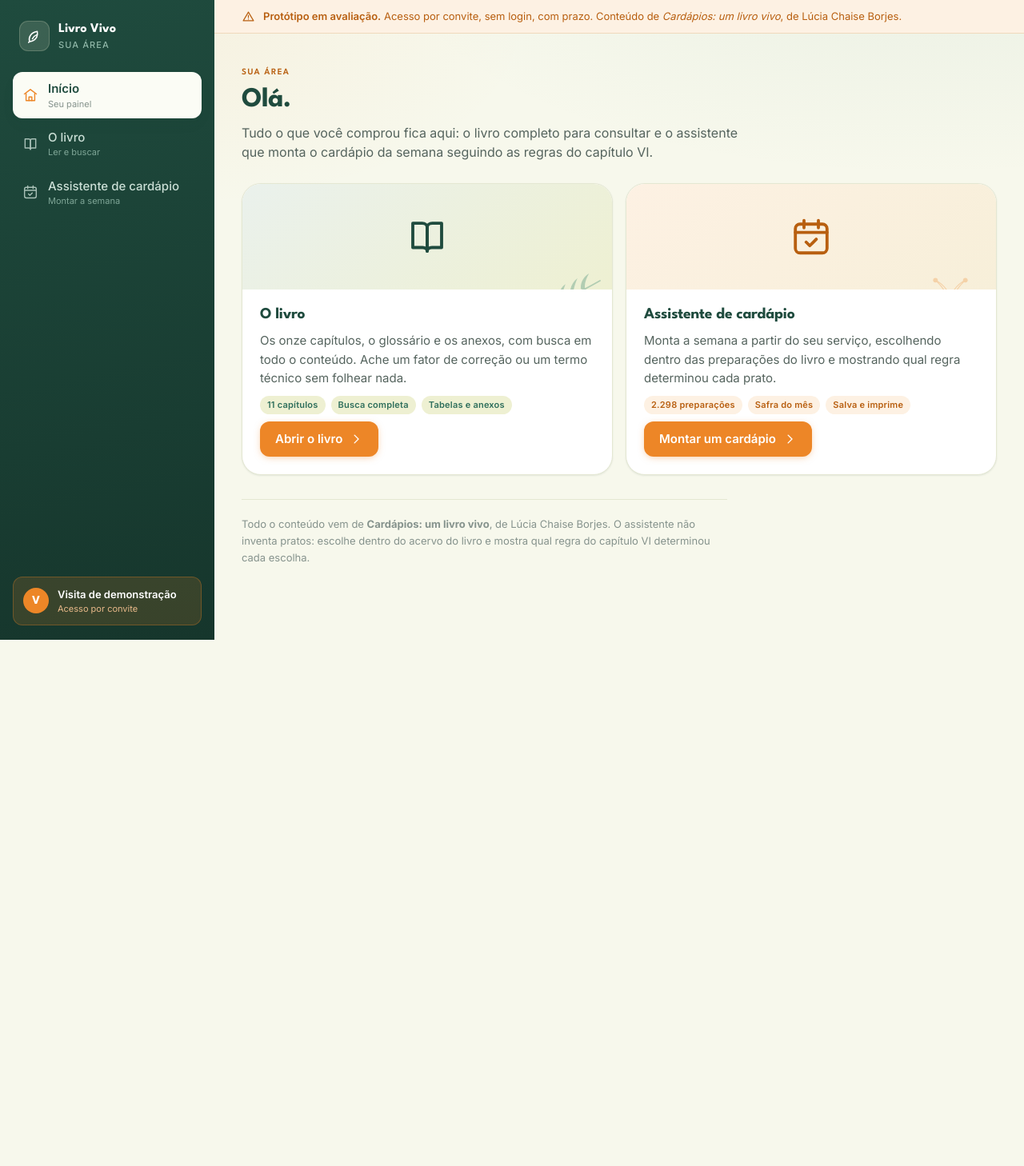
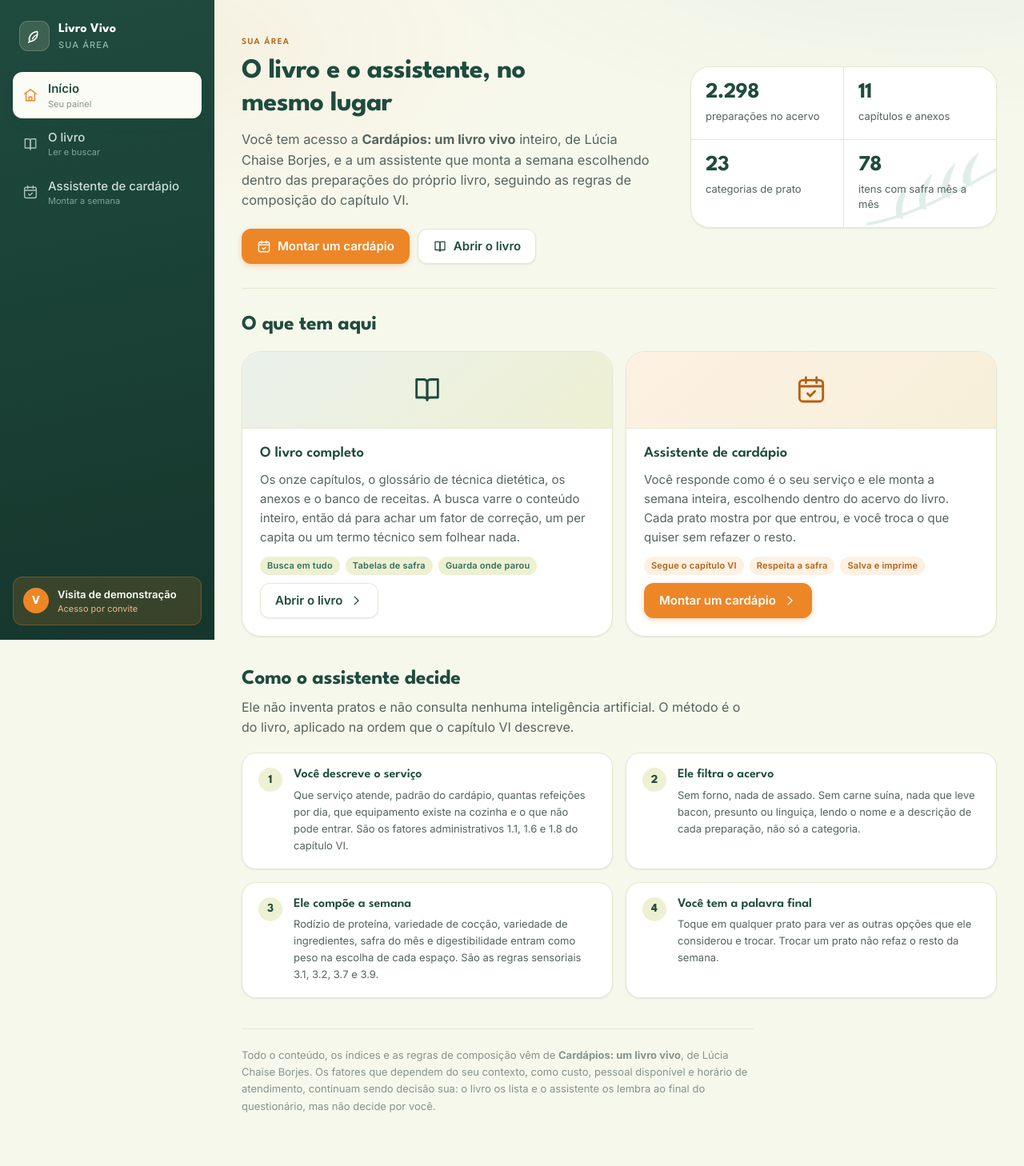
Before and after one commit to edunicoleti/cardapiosumlivrovivo, a PHP site: page /public/app/index.php in a window 1280 px wide. Shown: the whole page at 80% size. Before the commit the page ends 800 px from the top, so only its background shows below. Run offline with PHP 8.4, Linux system fonts and the light colour scheme; the visitor is signed in with stand-in values (Sample User, id 1).

Commit message:
Plataforma: abertura nova, sumario sem enfeite, e o assistente alinhado ao livro
Convite sem prazo e sem faixa de aviso, conforme combinado: a virada para venda
vai ser feita quando o formato estiver decidido.

Corrige o modal perdido no leitor. A causa nao era rolagem: .modal define
display:flex, e isso anula o display:none que o navegador aplica a <dialog>
fechado, entao os dois dialogos ficavam desenhados na pagina o tempo todo, como
paineis soltos. Agora dialog:not([open]) esconde de verdade. De quebra, abrir um
dialogo fecha qualquer outro, a rolagem trava enquanto um esta aberto, e a folha
de sumario se fecha sozinha quando a janela vira desktop.

Sumario: sai a barra laranja do item atual, entra preenchimento verde com texto
branco, o mesmo contraste do trilho ao contrario. Os itens de segundo nivel
ganham fio de agrupamento, que diz a que capitulo pertencem em vez de so recuar.

Inicio deixa de ser duas caixas soltas e passa a apresentar a plataforma: o que
ela entrega, os numeros do acervo e os quatro passos de como o assistente decide.

Assistente, depois de reler o capitulo VI:

- a ordem das linhas passa a ser a da composicao (VI, B): entrada, prato
  principal, acompanhamento, prato base, complemento, sobremesa. As saladas
  vinham depois do arroz e do feijao, o inverso do que o livro manda.
- sopa, molho e prato tipico entram como escolha de composicao. Eram 444
  preparacoes, 19% do acervo, que nenhum cardapio conseguia alcancar.
- fator 3.9 (digestibilidade) vira opcao, usando as listas de 3.9.1 e 3.9.2. O
  livro fala em oferta CONCENTRADA, entao pesa na nota a partir do terceiro
  prato pesado do dia, em vez de excluir.
- regra do metodo basico: segunda-feira puxa preparacao mais simples, porque
  muitas UANs nao funcionam no domingo.
- 22 linhas de cabecalho de tabela vinham como preparacao ("MACARRAO (MASSAS
  ALIMENTICIAS)", "REGIAO SUL"). Duas delas ja podiam ser servidas como
  acompanhamento. Agora sao filtradas.
- a tela abre pelo questionario, sempre, com atalho de um toque para quem ja
  respondeu.
- painel novo lista os seis fatores que o livro manda considerar e que a
  ferramenta nao decide: 1.2, 1.4, 1.5, 1.7, 1.9 e 2.2.

Nao perguntei regiao (fator 4.2): as 343 preparacoes tipicas estao numa lista
alfabetica unica, com os marcadores de regiao todos no fim do arquivo, entao
nao da para dizer a que regiao cada prato pertence.

Co-Authored-By: Claude Opus 5 <noreply@anthropic.com>

```diff
--- a/public/app/assets/plataforma.css
+++ b/public/app/assets/plataforma.css
@@ -482,8 +482,17 @@ dialog {
 }
 dialog::backdrop { background: rgba(22, 54, 44, .5); backdrop-filter: blur(3px); }
 
-/* modal centrado — o padrão no desktop */
+/* O navegador esconde <dialog> fechado com display:none, e qualquer display na
+   classe anula isso. Sem esta linha o diálogo fechado continua desenhado na
+   página, como um painel solto: era o modal perdido no meio do leitor. */
+dialog:not([open]) { display: none; }
+
+/* modal centrado — o padrão no desktop.
+   position:fixed + inset:0 + margin:auto ancora na janela: sem isso, numa
+   página muito alta o diálogo aparecia deslocado, longe de onde a pessoa está. */
 .modal {
+  position: fixed;
+  inset: 0;
   margin: auto;
   width: min(560px, calc(100% - 32px));
   max-height: min(86dvh, 760px);
@@ -518,7 +527,8 @@ dialog::backdrop { background: rgba(22, 54, 44, .5); backdrop-filter: blur(3px);
 /* no celular o mesmo diálogo vira folha que sobe de baixo */
 @media (max-width: 720px) {
   .modal {
-    margin: auto auto 0;
+    inset: auto 0 0 0;
+    margin: 0;
     width: 100%;
     max-width: none;
     max-height: 92dvh;
--- a/public/app/assets/plataforma.js
+++ b/public/app/assets/plataforma.js
@@ -57,7 +57,33 @@ export function prepararDialogo(dialogo) {
   for (const botao of $$('[data-fechar]', dialogo)) {
     botao.addEventListener('click', () => dialogo.close())
   }
+  dialogo.addEventListener('close', destravarSeVazio)
   return dialogo
+}
+
+/* O navegador nao impede a pagina de rolar atras de um <dialog> aberto em todo
+   caso, e num leitor de 27.000px isso deixava a folha perdida no meio da tela. */
+function destravarSeVazio() {
+  if (!document.querySelector('dialog[open]')) {
+    document.documentElement.style.overflow = ''
+  }
+}
+
+/**
+ * Abre um dialogo fechando qualquer outro antes.
+ * Dois <dialog> abertos ao mesmo tempo empilham no top layer e viram aquela
+ * sobreposicao sem saida: era o que acontecia ao chamar o tamanho do texto com
+ * o sumario ainda aberto.
+ */
+export function abrirDialogo(dialogo, aoAbrir) {
+  if (!dialogo) return
+  for (const outro of $$('dialog[open]')) {
+    if (outro !== dialogo) outro.close()
+  }
+  prepararDialogo(dialogo)
+  document.documentElement.style.overflow = 'hidden'
+  dialogo.showModal()
+  if (typeof aoAbrir === 'function') aoAbrir()
 }
 
 /** Copia texto e avisa, com desvio para navegadores sem clipboard assíncrono. */
--- a/public/app/assets/telas.css
+++ b/public/app/assets/telas.css
@@ -124,16 +124,76 @@
 
 /* ==========================================================================
    Painel inicial
+   A tela existe para apresentar a plataforma a quem acabou de comprar: o que
+   ela entrega, como o assistente decide, e por onde comecar.
    ========================================================================== */
 
-.saudacao { margin-bottom: 26px; }
-.saudacao h1 { margin: 6px 0 8px; }
+.abertura {
+  display: grid;
+  grid-template-columns: 1fr;
+  gap: 22px;
+  padding: 4px 0 30px;
+  border-bottom: 1px solid var(--linha);
+  margin-bottom: 30px;
+}
+@media (min-width: 900px) {
+  .abertura { grid-template-columns: minmax(0, 1.35fr) minmax(0, 1fr); gap: 44px; align-items: center; }
+}
+.abertura h1 { margin: 8px 0 12px; max-width: 18ch; }
+.abertura .linha-apoio { font-size: 1.02rem; }
+.abertura-botoes { display: flex; gap: 10px; flex-wrap: wrap; margin-top: 22px; }
+@media (max-width: 480px) { .abertura-botoes .bt { flex: 1 1 100%; } }
 
-.portais {
+.abertura-numeros {
+  position: relative;
+  overflow: hidden;
   display: grid;
-  gap: 16px;
-  grid-template-columns: 1fr;
+  grid-template-columns: 1fr 1fr;
+  gap: 1px;
+  background: var(--linha);
+  border: 1px solid var(--linha);
+  border-radius: var(--r-xl);
+  box-shadow: var(--sombra-1);
 }
+.abertura-numeros .numero {
+  background: var(--branco);
+  padding: 18px 18px 20px;
+  position: relative;
+  z-index: 1;
+}
+.abertura-numeros .n {
+  display: block;
+  font-family: var(--display);
+  font-size: 1.7rem;
+  font-weight: 700;
+  line-height: 1;
+  color: var(--verde-prof);
+  letter-spacing: -.02em;
+  font-variant-numeric: tabular-nums;
+}
+.abertura-numeros .q {
+  display: block;
+  font-size: var(--t-sm);
+  color: var(--tinta-sv);
+  margin-top: 7px;
+  line-height: 1.4;
+}
+.ornamento-abertura {
+  position: absolute;
+  inset: auto -18px -14px auto;
+  width: 190px;
+  color: var(--verde);
+  opacity: .16;
+  z-index: 2;
+  pointer-events: none;
+}
+
+.secao { margin-bottom: 38px; }
+.secao > h2 { margin-bottom: 8px; }
+.secao > .linha-apoio { margin-bottom: 20px; }
+.secao > h2 + .portais { margin-top: 18px; }
+
+.portais { display: grid; gap: 16px; grid-template-columns: 1fr; }
 @media (min-width: 760px) { .portais { grid-template-columns: 1fr 1fr; } }
 
 .portal {
@@ -155,33 +215,53 @@
   color: inherit;
 }
 .portal .capa {
-  height: 132px;
+  height: 96px;
   display: grid;
   place-items: center;
-  position: relative;
-  overflow: hidden;
   background: linear-gradient(140deg, #EAF1EC 0%, var(--creme) 100%);
+  border-bottom: 1px solid var(--linha);
 }
 .portal.laranja .capa { background: linear-gradient(140deg, #FDF1E3 0%, #F7EFD9 100%); }
-.portal .capa > svg { width: 54px; height: 54px; color: var(--verde-prof); position: relative; }
-.portal.laranja .capa > svg { color: var(--laranja-esc); }
-.portal .capa .ornamento {
-  position: absolute; inset: auto -28px -34px auto; width: 170px; opacity: .35;
-  color: var(--verde); pointer-events: none;
-}
-.portal.laranja .capa .ornamento { color: var(--laranja); opacity: .28; }
-.portal .miolo { padding: 20px 22px 22px; display: flex; flex-direction: column; gap: 9px; flex: 1; }
-.portal h2 { font-size: 1.22rem; }
-.portal p { font-size: var(--t-md); color: var(--tinta-sv); line-height: 1.55; }
+.portal .capa svg { width: 40px; height: 40px; color: var(--verde-prof); }
+.portal.laranja .capa svg { color: var(--laranja-esc); }
+.portal .miolo { padding: 20px 22px 22px; display: flex; flex-direction: column; gap: 10px; flex: 1; }
+.portal h3 { font-size: 1.16rem; color: var(--verde-prof); }
+.portal p { font-size: var(--t-md); color: var(--tinta-sv); line-height: 1.6; }
 .portal .fichas { display: flex; gap: 7px; flex-wrap: wrap; margin-top: 2px; }
 .portal .bt { margin-top: auto; align-self: flex-start; }
+
+/* Os quatro passos sao uma sequencia de verdade: a ordem e o metodo do livro,
+   por isso numerar aqui diz alguma coisa. */
+.passos-metodo { list-style: none; display: grid; gap: 2px; margin: 0; padding: 0; }
+@media (min-width: 900px) { .passos-metodo { grid-template-columns: 1fr 1fr; gap: 16px; } }
+.passos-metodo li {
+  display: flex;
+  gap: 14px;
+  padding: 18px 20px;
+  background: var(--branco);
+  border: 1px solid var(--linha);
+  border-radius: var(--r-lg);
+  box-shadow: var(--sombra-1);
+}
+.passos-metodo .marca {
+  width: 30px; height: 30px; flex: none;
+  display: grid; place-items: center;
+  border-radius: 50%;
+  background: var(--creme);
+  color: var(--verde-prof);
+  font-family: var(--display);
+  font-weight: 700;
+  font-size: var(--t-md);
+}
+.passos-metodo h3 { font-size: var(--t-base); color: var(--verde-prof); margin-bottom: 5px; }
+.passos-metodo p { font-size: var(--t-sm); color: var(--tinta-sv); line-height: 1.6; }
 
 .retomar {
   display: flex;
   align-items: center;
   gap: 14px;
   padding: 15px 18px;
-  margin-bottom: 18px;
+  margin-bottom: 30px;
   border-radius: var(--r-lg);
   background: var(--branco);
   border: 1px solid var(--linha);
@@ -204,13 +284,13 @@
 .retomar > svg { width: 20px; height: 20px; color: var(--tinta-fr); flex: none; }
 
 .rodape-autora {
-  margin-top: 30px;
-  padding-top: 20px;
+  margin-top: 8px;
+  padding-top: 22px;
   border-top: 1px solid var(--linha);
   font-size: var(--t-sm);
   color: var(--tinta-fr);
-  line-height: 1.6;
-  max-width: 74ch;
+  line-height: 1.65;
+  max-width: 78ch;
 }
 
 /* ==========================================================================
@@ -304,27 +384,7 @@ main.legado .cartao a.acao:hover { background: var(--laranja-esc); color: #fff;
 .casca.limpa main.nu { padding: 0; }
 .casca.limpa .palco { background: none; }
 
-/* ==========================================================================
-   Faixa de demonstração
-   Aparece só na visita por convite. Precisa ser inconfundível sem virar
-   alarme: quem abre tem de entender na hora que é protótipo, não produto.
-   ========================================================================== */
-.faixa-demo {
-  display: flex;
-  align-items: flex-start;
-  gap: 10px;
-  padding: 11px 16px calc(11px + var(--seguro-b, 0px));
-  background: var(--laranja-cl);
-  border-bottom: 1px solid #F0D9BC;
-  color: var(--laranja-esc);
-  font-size: var(--t-sm);
-  line-height: 1.45;
-}
-.faixa-demo svg { width: 17px; height: 17px; flex: none; margin-top: 1px; }
-.faixa-demo b { font-weight: 600; }
-.faixa-demo i { font-style: italic; }
-@media (min-width: 1024px) { .faixa-demo { padding-inline: 34px; } }
-
+/* marcador discreto da visita por convite, no rodape do trilho */
 .trilho .quem.convidado {
   background: rgba(237, 134, 39, .16);
   border-color: rgba(237, 134, 39, .3);
--- a/public/app/index.php
+++ b/public/app/index.php
@@ -61,18 +61,10 @@ if ($usuario === null) {
 }
 
 // ---------------------------------------------------------------- logado
-// a visita por convite nao tem nome de gente, entao a saudacao fica sem nome
-$primeiroNome = ($usuario['convidado'] ?? false) === true
-    ? ''
-    : trim(explode(' ', (string) $usuario['nome'])[0] ?? '');
-
 renderizarTela([
     'titulo' => 'Início',
     'chave' => 'inicio',
     'usuario' => $usuario,
     'topoTitulo' => 'Sua área',
-    'conteudo' => tela('inicio', [
-        'NOME' => $primeiroNome !== '' ? ', ' . e($primeiroNome) : '',
-        'VERSAO' => e(versaoDosAssets()),
-    ]),
+    'conteudo' => tela('inicio', ['VERSAO' => e(versaoDosAssets())]),
 ]);
--- a/public/app/lib/acesso.php
+++ b/public/app/lib/acesso.php
@@ -25,8 +25,9 @@ const APP_SESSAO = 'livrovivo';
  *
  *  1. o token NAO mora aqui. Este repositorio e publico, entao fica so o
  *     hash SHA-256; o link em si vive fora do codigo.
- *  2. o convite tem prazo. Um link vazado precisa morrer sozinho, sem
- *     depender de alguem lembrar de desligar.
+ *  2. CONVITE_ATE vazio significa sem prazo, que e o combinado enquanto o
+ *     formato de venda nao esta definido. Basta preencher com uma data
+ *     (AAAA-MM-DD) para o link passar a expirar sozinho.
  *  3. cada abertura vai para convites.log, para dar para ver se o link
  *     andou circulando mais do que devia.
  *
@@ -34,7 +35,7 @@ const APP_SESSAO = 'livrovivo';
  * Para emitir outro: gere um token novo e troque o hash.
  */
 const CONVITE_HASH = '208b96b841c9789c0d50748728bdb558f602dbffeff51fab91ca4468e441c423';
-const CONVITE_ATE = '2026-10-07';
+const CONVITE_ATE = '';
 const CONVITE_NOME = 'Visita de demonstração';
 
 function convitePassou(): bool
--- a/public/app/lib/casca.html
+++ b/public/app/lib/casca.html
@@ -58,7 +58,6 @@
   </aside>
 
   <div class="palco">
-{{FAIXA_DEMO}}
     <header class="topo">
       <span class="titulo">{{TOPO_TITULO}}</span>
       <div class="acoes">{{TOPO_ACOES}}</div>
@@ -98,13 +97,6 @@
 </div>
 <!--{/quem}-->
 
-<!--{faixa-demo}-->
-<div class="faixa-demo">
-  <svg aria-hidden="true"><use href="#i-atencao"></use></svg>
-  <span><b>Protótipo em avaliação.</b> Acesso por convite, sem login, com prazo.
-  Conteúdo de <i>Cardápios: um livro vivo</i>, de Lúcia Chaise Borjes.</span>
-</div>
-<!--{/faixa-demo}-->
 
 <!--{quem-convidado}-->
 <div class="quem convidado">
--- a/public/app/lib/tela.php
+++ b/public/app/lib/tela.php
@@ -122,7 +122,6 @@ function renderizarTela(array $opcoes): void
     $modeloAbas = pedacoDoGabarito($gabarito, 'item-abas');
     $modeloQuem = pedacoDoGabarito($gabarito, 'quem');
     $modeloConvidado = pedacoDoGabarito($gabarito, 'quem-convidado');
-    $modeloFaixaDemo = pedacoDoGabarito($gabarito, 'faixa-demo');
     $gabarito = semPedacos($gabarito);
 
     $navTrilho = '';
@@ -165,7 +164,6 @@ function renderizarTela(array $opcoes): void
         'NAV_TRILHO' => $navTrilho,
         'NAV_ABAS' => $navAbas,
         'QUEM' => $quem,
-        'FAIXA_DEMO' => $convidado ? $modeloFaixaDemo : '',
         'TOPO_TITULO' => e((string) ($opcoes['topoTitulo'] ?? ($opcoes['titulo'] ?? ''))),
         'TOPO_ACOES' => (string) ($opcoes['topoAcoes'] ?? ''),
         'CONTEUDO' => (string) ($opcoes['conteudo'] ?? ''),
--- a/public/app/lib/telas/inicio.html
+++ b/public/app/lib/telas/inicio.html
@@ -1,13 +1,38 @@
 <div class="faixa">
 
-  <div class="saudacao">
+  <section class="abertura">
+    <div class="abertura-texto">
       <span class="olho">Sua área</span>
-    <h1>Olá{{NOME}}.</h1>
+      <h1>O livro e o assistente, no mesmo lugar</h1>
       <p class="linha-apoio">
-      Tudo o que você comprou fica aqui: o livro completo para consultar e o assistente
-      que monta o cardápio da semana seguindo as regras do capítulo VI.
+        Você tem acesso a <b>Cardápios: um livro vivo</b> inteiro, de Lúcia Chaise Borjes, e a
+        um assistente que monta a semana escolhendo dentro das preparações do próprio livro,
+        seguindo as regras de composição do capítulo VI.
       </p>
+      <div class="abertura-botoes">
+        <a class="bt bt-prim" href="/app/assistente/">
+          <svg aria-hidden="true"><use href="#i-cardapio"></use></svg>Montar um cardápio
+        </a>
+        <a class="bt bt-sec" href="/app/livro/">
+          <svg aria-hidden="true"><use href="#i-livro"></use></svg>Abrir o livro
+        </a>
       </div>
+    </div>
+
+    <div class="abertura-numeros">
+      <svg class="ornamento-abertura" viewBox="0 0 160 90" fill="none" aria-hidden="true">
+        <path d="M10 75C40 70 80 55 150 15" stroke="currentColor" stroke-width="3" stroke-linecap="round"/>
+        <path d="M40 68c-2-14 2-26 12-33-4 13-8 25-5 35Z" fill="currentColor"/>
+        <path d="M65 58c-3-14 2-28 13-36-5 14-10 28-6 38Z" fill="currentColor"/>
+        <path d="M88 46c-2-14 4-28 15-36-6 14-11 28-6 38Z" fill="currentColor"/>
+        <path d="M110 32c-1-13 6-26 17-32-7 13-12 27-6 36Z" fill="currentColor"/>
+      </svg>
+      <div class="numero"><span class="n">2.298</span><span class="q">preparações no acervo</span></div>
+      <div class="numero"><span class="n">11</span><span class="q">capítulos e anexos</span></div>
+      <div class="numero"><span class="n">23</span><span class="q">categorias de prato</span></div>
+      <div class="numero"><span class="n">78</span><span class="q">itens com safra mês a mês</span></div>
+    </div>
+  </section>
 
   <a class="retomar" id="retomar" href="/app/livro/" hidden>
     <span class="marcador"><svg aria-hidden="true"><use href="#i-relogio"></use></svg></span>
@@ -18,49 +43,36 @@
     <svg aria-hidden="true"><use href="#i-dir"></use></svg>
   </a>
 
+  <section class="secao">
+    <h2>O que tem aqui</h2>
     <div class="portais">
 
       <a class="portal" href="/app/livro/">
-      <span class="capa">
-        <svg aria-hidden="true"><use href="#i-livro"></use></svg>
-        <svg class="ornamento" viewBox="0 0 160 90" fill="none" aria-hidden="true">
-          <path d="M10 75C40 70 80 55 150 15" stroke="currentColor" stroke-width="3" stroke-linecap="round"/>
-          <path d="M40 68c-2-14 2-26 12-33-4 13-8 25-5 35Z" fill="currentColor"/>
-          <path d="M65 58c-3-14 2-28 13-36-5 14-10 28-6 38Z" fill="currentColor"/>
-          <path d="M88 46c-2-14 4-28 15-36-6 14-11 28-6 38Z" fill="currentColor"/>
-          <path d="M110 32c-1-13 6-26 17-32-7 13-12 27-6 36Z" fill="currentColor"/>
-        </svg>
+        <span class="capa"><svg aria-hidden="true"><use href="#i-livro"></use></svg></span>
+        <span class="miolo">
+          <h3>O livro completo</h3>
+          <p>Os onze capítulos, o glossário de técnica dietética, os anexos e o banco de
+             receitas. A busca varre o conteúdo inteiro, então dá para achar um fator de
+             correção, um per capita ou um termo técnico sem folhear nada.</p>
+          <span class="fichas">
+            <span class="etiq">Busca em tudo</span>
+            <span class="etiq">Tabelas de safra</span>
+            <span class="etiq">Guarda onde parou</span>
           </span>
-      <span class="miolo">
-        <h2>O livro</h2>
-        <p>Os onze capítulos, o glossário e os anexos, com busca em todo o conteúdo.
-           Ache um fator de correção ou um termo técnico sem folhear nada.</p>
-        <span class="fichas">
-          <span class="etiq">11 capítulos</span>
-          <span class="etiq">Busca completa</span>
-          <span class="etiq">Tabelas e anexos</span>
-        </span>
-        <span class="bt bt-prim">Abrir o livro <svg aria-hidden="true"><use href="#i-dir"></use></svg></span>
+          <span class="bt bt-sec">Abrir o livro <svg aria-hidden="true"><use href="#i-dir"></use></svg></span>
         </span>
       </a>
 
       <a class="portal laranja" href="/app/assistente/">
-      <span class="capa">
-        <svg aria-hidden="true"><use href="#i-cardapio"></use></svg>
-        <svg class="ornamento" viewBox="0 0 130 130" fill="none" aria-hidden="true">
-          <path d="M65 120s-5-30-10-50C48 45 30 30 20 20c15 8 32 20 42 45" stroke="currentColor" stroke-width="3" stroke-linecap="round"/>
-          <path d="M65 120s5-30 10-50c7-25 25-40 35-50-15 8-32 20-42 45" stroke="currentColor" stroke-width="3" stroke-linecap="round"/>
-          <circle cx="20" cy="20" r="7" fill="currentColor"/>
-          <circle cx="110" cy="20" r="7" fill="currentColor"/>
-        </svg>
-      </span>
+        <span class="capa"><svg aria-hidden="true"><use href="#i-cardapio"></use></svg></span>
         <span class="miolo">
-        <h2>Assistente de cardápio</h2>
-        <p>Monta a semana a partir do seu serviço, escolhendo dentro das preparações
-           do livro e mostrando qual regra determinou cada prato.</p>
+          <h3>Assistente de cardápio</h3>
+          <p>Você responde como é o seu serviço e ele monta a semana inteira, escolhendo
+             dentro do acervo do livro. Cada prato mostra por que entrou, e você troca o que
+             quiser sem refazer o resto.</p>
           <span class="fichas">
-          <span class="etiq safra">2.298 preparações</span>
-          <span class="etiq safra">Safra do mês</span>
+            <span class="etiq safra">Segue o capítulo VI</span>
+            <span class="etiq safra">Respeita a safra</span>
             <span class="etiq safra">Salva e imprime</span>
           </span>
           <span class="bt bt-prim">Montar um cardápio <svg aria-hidden="true"><use href="#i-dir"></use></svg></span>
@@ -68,11 +80,58 @@
       </a>
 
     </div>
+  </section>
+
+  <section class="secao">
+    <h2>Como o assistente decide</h2>
+    <p class="linha-apoio">
+      Ele não inventa pratos e não consulta nenhuma inteligência artificial. O método é o do
+      livro, aplicado na ordem que o capítulo VI descreve.
+    </p>
+
+    <ol class="passos-metodo">
+      <li>
+        <span class="marca">1</span>
+        <div>
+          <h3>Você descreve o serviço</h3>
+          <p>Que serviço atende, padrão do cardápio, quantas refeições por dia, que
+             equipamento existe na cozinha e o que não pode entrar. São os fatores
+             administrativos 1.1, 1.6 e 1.8 do capítulo VI.</p>
+        </div>
+      </li>
+      <li>
+        <span class="marca">2</span>
+        <div>
+          <h3>Ele filtra o acervo</h3>
+          <p>Sem forno, nada de assado. Sem carne suína, nada que leve bacon, presunto ou
+             linguiça, lendo o nome e a descrição de cada preparação, não só a categoria.</p>
+        </div>
+      </li>
+      <li>
+        <span class="marca">3</span>
+        <div>
+          <h3>Ele compõe a semana</h3>
+          <p>Rodízio de proteína, variedade de cocção, variedade de ingredientes, safra do mês
+             e digestibilidade entram como peso na escolha de cada espaço. São as regras
+             sensoriais 3.1, 3.2, 3.7 e 3.9.</p>
+        </div>
+      </li>
+      <li>
+        <span class="marca">4</span>
+        <div>
+          <h3>Você tem a palavra final</h3>
+          <p>Toque em qualquer prato para ver as outras opções que ele considerou e trocar.
+             Trocar um prato não refaz o resto da semana.</p>
+        </div>
+      </li>
+    </ol>
+  </section>
 
   <p class="rodape-autora">
-    Todo o conteúdo vem de <b>Cardápios: um livro vivo</b>, de Lúcia Chaise Borjes.
-    O assistente não inventa pratos: escolhe dentro do acervo do livro e mostra
-    qual regra do capítulo VI determinou cada escolha.
+    Todo o conteúdo, os índices e as regras de composição vêm de <b>Cardápios: um livro
+    vivo</b>, de Lúcia Chaise Borjes. Os fatores que dependem do seu contexto, como custo,
+    pessoal disponível e horário de atendimento, continuam sendo decisão sua: o livro os lista
+    e o assistente os lembra ao final do questionário, mas não decide por você.
   </p>
 
 </div>
```
Also changed, not shown: public/app/assets/assistente.css (+86 -0 lines), public/app/assets/assistente.js (+131 -39 lines), public/app/assets/livro.css (+25 -8 lines), public/app/assets/livro.js (+14 -4 lines), public/app/lib/telas/assistente.html (+41 -2 lines). Lines whose indentation alone changed are shown as unchanged.
